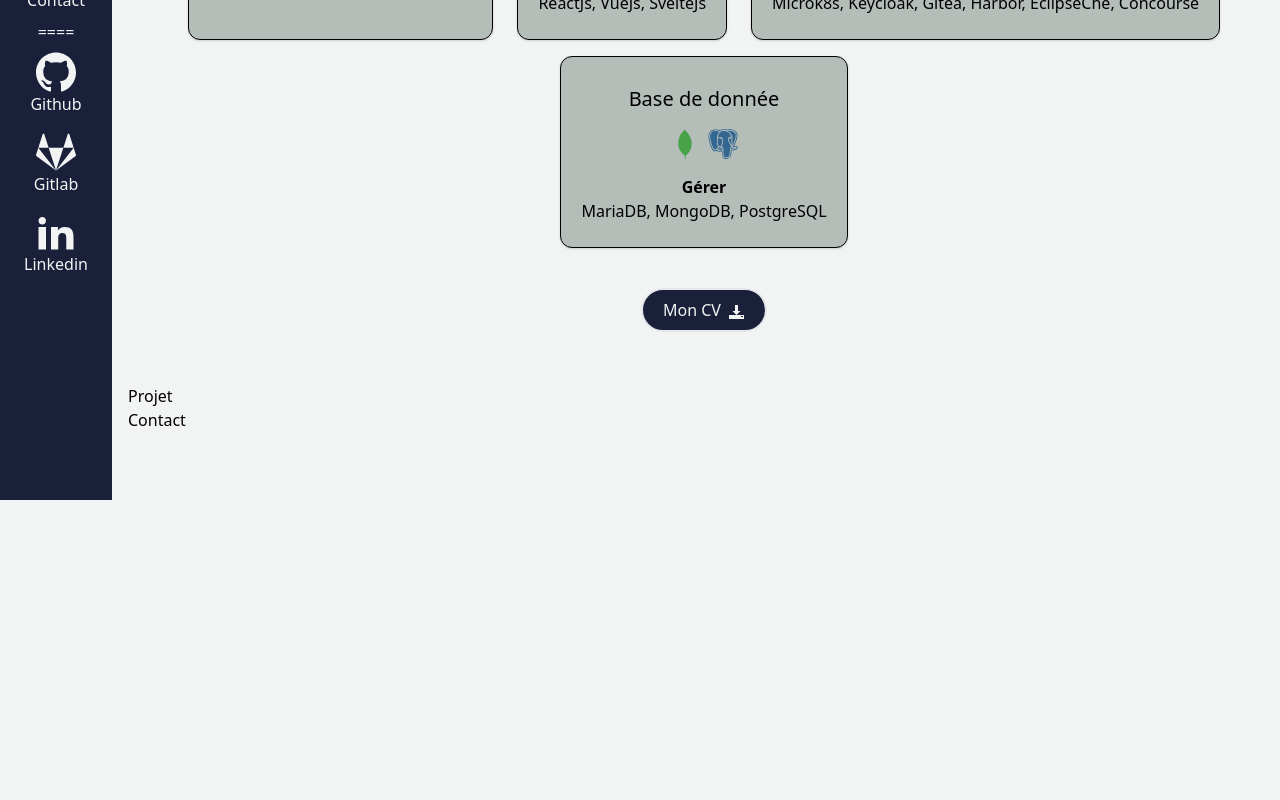
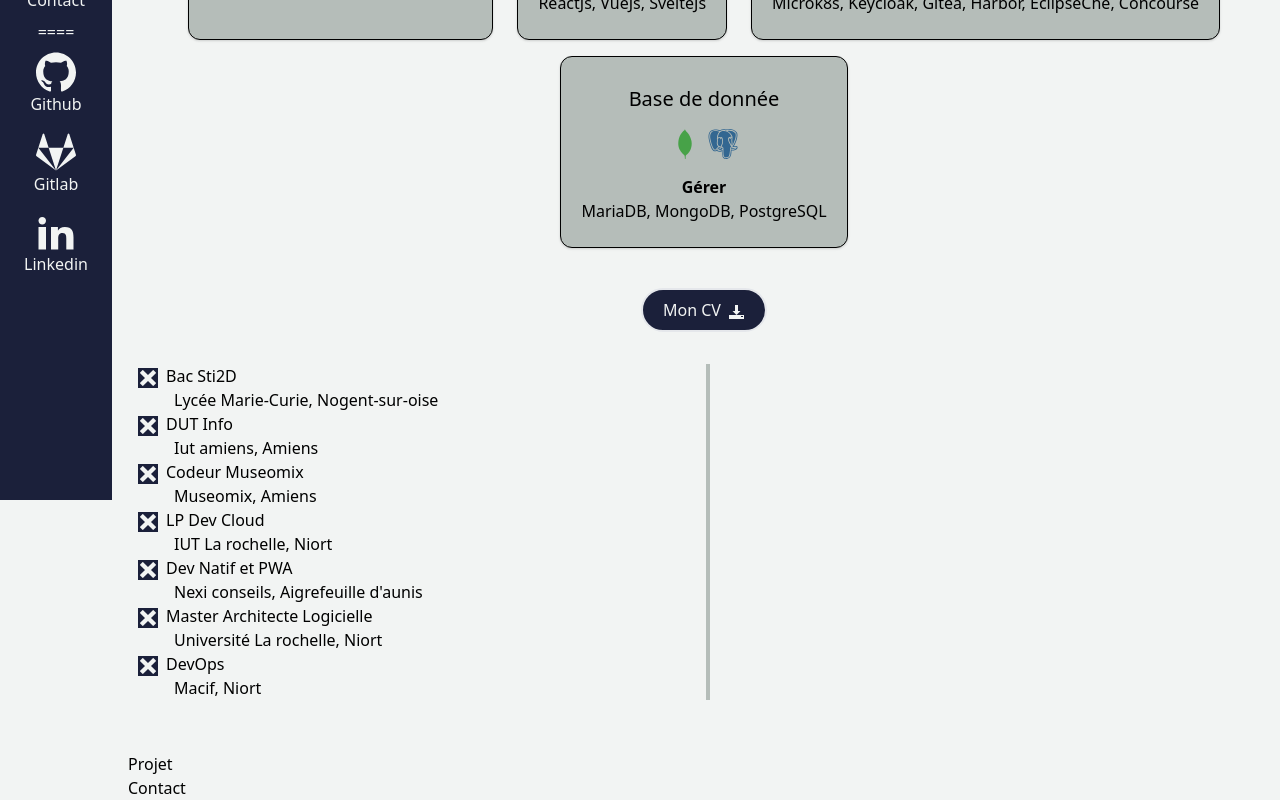
Before and after one commit to batleforc/Portfolio, a React (Create React App) app in the folder client/: page / in a window 1280 px wide. Shown: the part 1100-1900 px from the top of the page. Before the commit the page ends 1600 px from the top, so only its background shows below. Built offline with nearby package versions, Linux system fonts and the light colour scheme.

Commit message:
[proto] prototype de bar d'EXP

```diff
--- a/client/src/component/MainPage/About/About.tsx
+++ b/client/src/component/MainPage/About/About.tsx
@@ -4,6 +4,7 @@
 import WhoAmI from "./WhoAmI";
 import Tech from "./Tech";
 import Cv from "./Cv";
+import Experience from "./Exp";
 
 const About = ({ Label, Icon, href }: Content) => {
   return (
@@ -11,6 +12,7 @@
       <WhoAmI about={properties.about} />
       <Tech techs={properties.tech} />
       <Cv cvUrl={properties.cvUrl} />
+      <Experience exp={properties.exp} />
     </div>
   );
 };
--- /dev/null
+++ b/client/src/component/MainPage/About/Exp.tsx
@@ -0,0 +1,32 @@
+import React from "react";
+import ExpItem from "./Exp/ExpItem";
+
+export interface IExperience {
+  Label: string;
+  type: string;
+  from: string;
+  to: string;
+  location: string;
+  where: string;
+  description: string;
+  Icon?: string;
+}
+
+const Experience = ({ exp }: { exp: Array<IExperience> }) => {
+  return (
+    <div className="my-8">
+      <div id="verticalTimeline">
+        {[...exp]
+          .sort(
+            (a: IExperience, b: IExperience) =>
+              Number.parseInt(a.from) - Number.parseInt(b.from)
+          )
+          .map((expItem) => (
+            <ExpItem {...expItem} />
+          ))}
+      </div>
+    </div>
+  );
+};
+
+export default Experience;
--- /dev/null
+++ b/client/src/component/MainPage/About/Exp/ExpItem.tsx
@@ -0,0 +1,29 @@
+import React from "react";
+import IcoMoonSVG from "../../../helper/IcomoonSVG";
+import { IExperience } from "../Exp";
+
+const ExpItem = ({
+  Label,
+  type,
+  from,
+  to,
+  location,
+  where,
+  description,
+}: IExperience) => {
+  return (
+    <div className="flex">
+      <div className="timelineIconBlock">
+        <IcoMoonSVG icon="cross" className="timelineIcon" />
+      </div>
+      <div className="mx-2">
+        <p>{Label}</p>
+        <p className="mx-2">
+          {where}, {location}
+        </p>
+      </div>
+    </div>
+  );
+};
+
+export default ExpItem;
--- a/client/src/style/About.scss
+++ b/client/src/style/About.scss
@@ -8,3 +8,40 @@
   background-color: $color-bgCover;
   color: $color-textCover;
 }
+
+#verticalTimeline::before {
+  content: "";
+  position: absolute;
+  top: 0;
+  left: 18px;
+  height: 100%;
+  width: 4px;
+  background: $color-textCoverDarker;
+}
+
+@media (min-width: $md) {
+  #verticalTimeline::before {
+    left: 50%;
+    margin-left: 2px;
+  }
+  .timelineIcon {
+    margin: 0;
+  }
+}
+
+#verticalTimeline {
+  position: relative;
+  height: 100%;
+}
+
+.timelineIcon {
+  font-size: 20px;
+  padding: 2px;
+  color: $color-textCover;
+  background-color: $color-bgCover;
+}
+
+.timelineIconBlock {
+  z-index: 100;
+  margin-left: 10px;
+}
```
